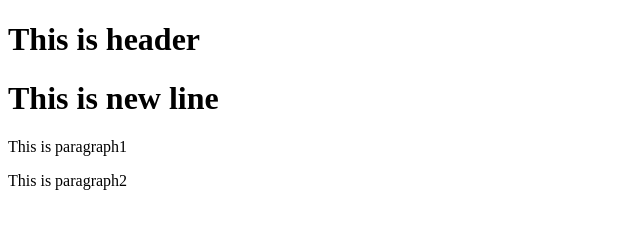
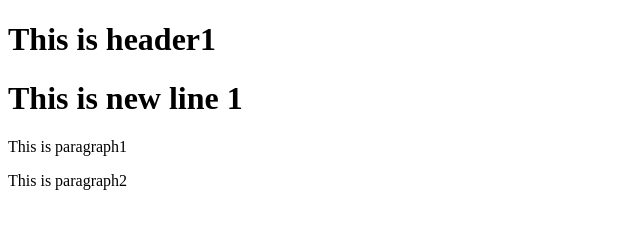
Before and after one commit to frdpx/test7, a plain HTML site: page index.html in a window 1280 px wide. Shown: the full height of the page, 0-640 px from the left. Drawn offline with Linux system fonts and the light colour scheme.

Commit message:
on pkp branch

```diff
--- a/index.html
+++ b/index.html
@@ -2,8 +2,8 @@
 <html lang=“en”>
 <head><title>Sample Git</title></head>
 <body>
-<h1>This is header</h1>
-<h1>This is new line</h1>
+<h1>This is header1</h1>
+<h1>This is new line 1</h1>
 <p>This is paragraph1</p>
 <p>This is paragraph2</p>
 </body>
```
